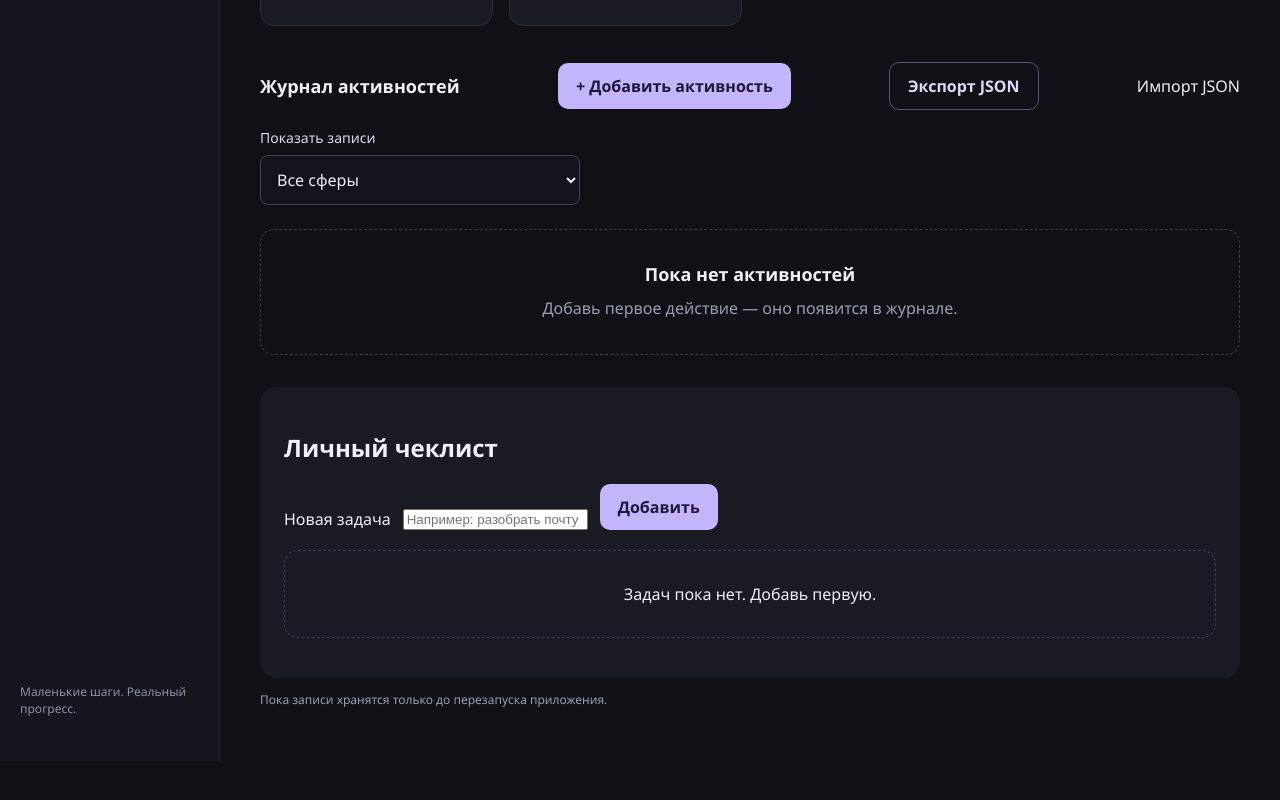
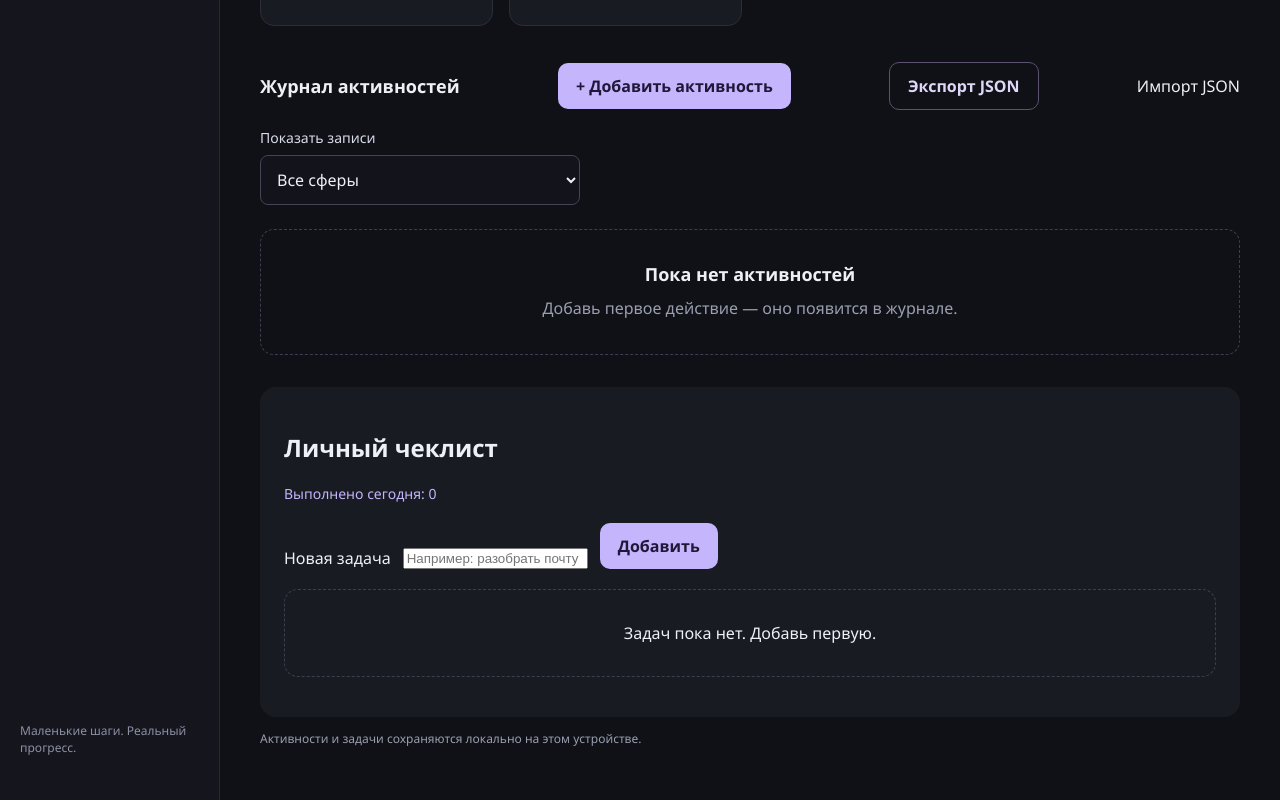
Before and after one commit to SergeyKozyrevSC/batya-os, a React (Vite) app: page / in a window 1280 px wide. Shown: the part 586-1386 px from the top of the page. Before the commit the page ends 1347 px from the top, so only its background shows below. Built offline with nearby package versions, Linux system fonts and the light colour scheme.

Commit message:
Add today's completed task counter

```diff
--- a/src/App.tsx
+++ b/src/App.tsx
@@ -143,6 +143,12 @@ export default function App() {
   useEffect(() => {
     window.localStorage.setItem(TASKS_STORAGE_KEY, JSON.stringify(tasks));
   }, [tasks]);
+
+  const todayDate = getTodayDate();
+
+  const completedTodayCount = tasks.filter(
+    (task) => task.isCompleted && task.completedAt === todayDate,
+  ).length;
 
   const cancelButtonRef = useRef<HTMLButtonElement>(null);
 
@@ -672,6 +678,10 @@ export default function App() {
           <section className="task-section">
             <h2>Личный чеклист</h2>
 
+            <p className="task-summary" role="status">
+              Выполнено сегодня: {completedTodayCount}
+            </p>
+
             <form className="task-form" onSubmit={handleAddTask}>
               <label htmlFor="new-task-title">Новая задача</label>
 
@@ -724,7 +734,7 @@ export default function App() {
             )}
           </section>
           <p className="footnote">
-            Пока записи хранятся только до перезапуска приложения.
+            Активности и задачи сохраняются локально на этом устройстве.
           </p>
         </section>
         {activityToDelete && (
--- a/src/index.css
+++ b/src/index.css
@@ -552,3 +552,9 @@ button:disabled:hover {
   align-items: center;
   gap: 12px;
 }
+
+.task-summary {
+  margin: 0 0 20px;
+  color: #c4b5fd;
+  font-size: 14px;
+}
```
